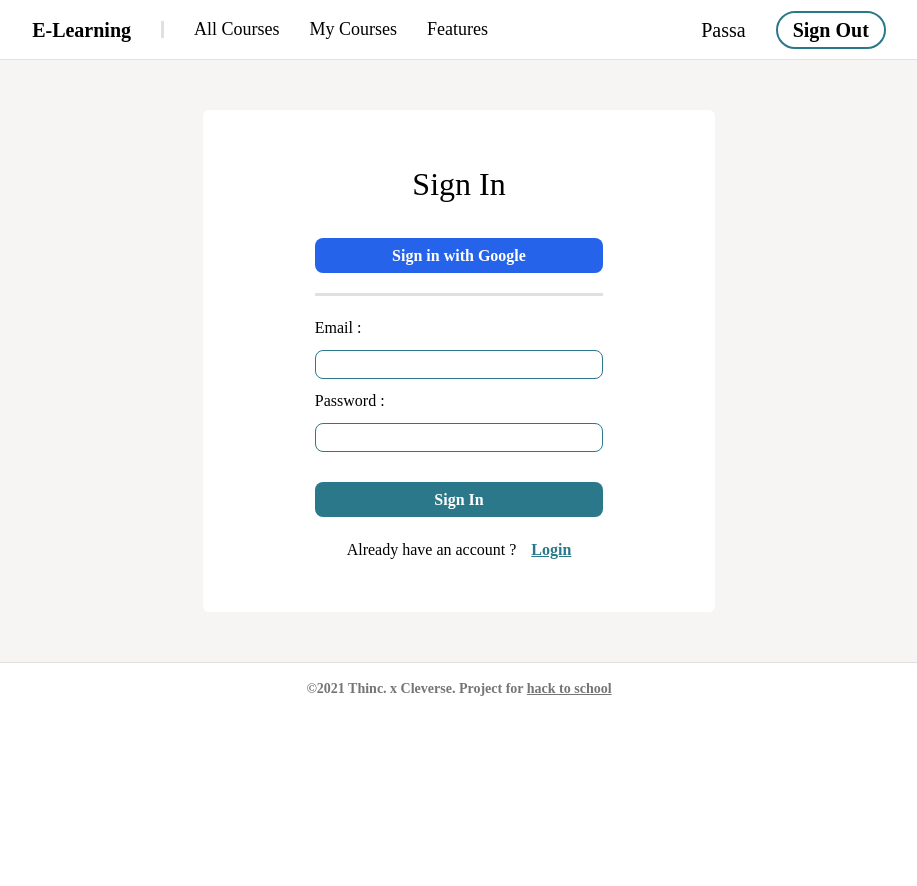
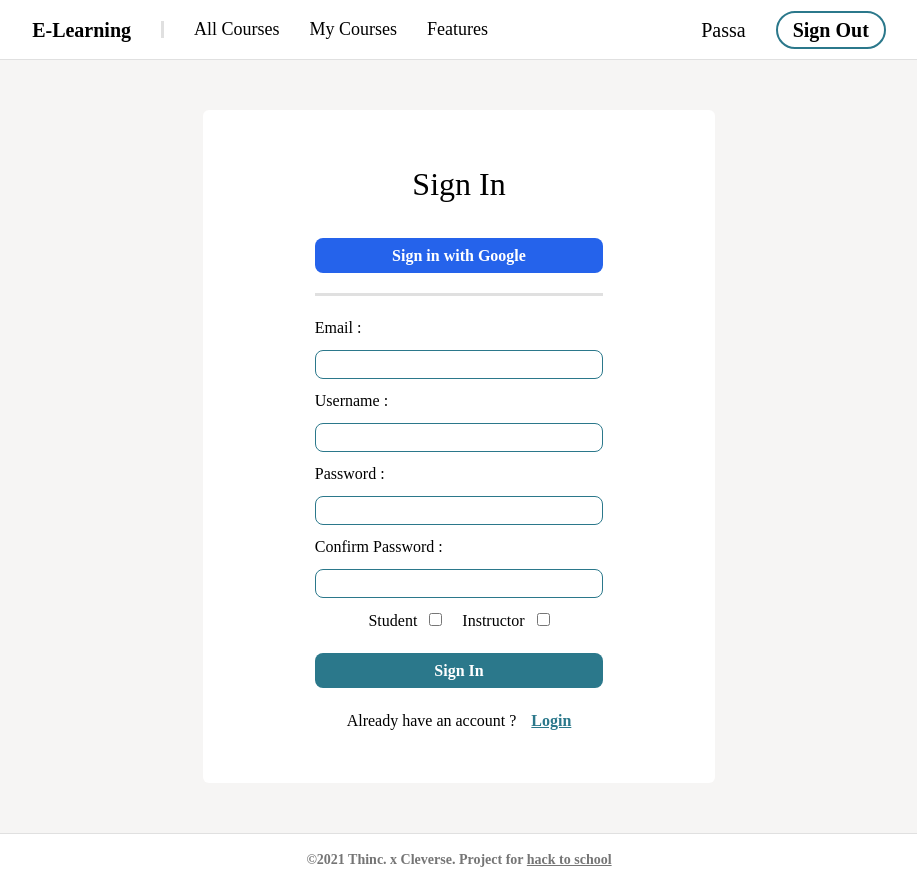
Before and after one commit to NasmeenI/E-COURSE-PLATFORM, a React (Create React App) app in the folder frontend/: page /register in a window 1280 px wide. Shown: the whole page, without its empty margins (181-1098 px from the left). Before the commit the page ends 800 px from the top, so only its background shows below. Built offline with nearby package versions, Linux system fonts and the light colour scheme.

Commit message:
edit: register page
but i still don't know how to make it unable to check both role

```diff
--- a/frontend/src/views/register/Register.js
+++ b/frontend/src/views/register/Register.js
@@ -7,7 +7,12 @@ import { toast } from "react-hot-toast";
 
 export default function Register() {
   const [email, setEmail] = useState("");
+  const [username, setUsername] = useState("");
   const [password, setPassword] = useState("");
+  const [confirmPassword, setConfirmPassword] = useState("");
+
+  const [checkStudent, setCheckStudent] = useState("");
+  const [checkInstructor, setCheckInstructor] = useState("");
 
   const {
     data: { user },
@@ -17,9 +22,14 @@ export default function Register() {
   function handleEmailChange(event) {
     setEmail(event.target.value);
   }
-
+  function handleUsernameChange(event) {
+    setUsername(event.target.value);
+  }
   function handlePasswordChange(event) {
     setPassword(event.target.value);
+  }
+  function handleConfirmPasswordChange(event) {
+    setConfirmPassword(event.target.value);
   }
 
   async function handleSubmit(event) {
@@ -51,14 +61,24 @@ export default function Register() {
 
           <div className="w-[70%] h-[3px] bg-[#E0E0E0] my-[20px]"></div>
 
+          {/* input box */}
           <div className="w-[70%] items-start flex flex-col">
             <span className="font-secondary text-[16px]">Email :</span>
-            {/* Username textbox */}
+            {/* Email textbox */}
             <input
               type="text"
               name="email"
               value={email}
               onChange={handleEmailChange}
+              className="w-full border-[1px] border-[#2B788B] rounded-lg mb-[10px] mt-[10px] px-[10px] pb-[3px] text-[16px] font-secondary"
+            />
+            <span className="font-secondary text-[16px]">Username :</span>
+            {/* Username textbox */}
+            <input
+              type="text"
+              name="username"
+              value={username}
+              onChange={handleUsernameChange}
               className="w-full border-[1px] border-[#2B788B] rounded-lg mb-[10px] mt-[10px] px-[10px] pb-[3px] text-[16px] font-secondary"
             />
             <span className="font-secondary text-[16px]">Password :</span>
@@ -68,14 +88,45 @@ export default function Register() {
               name="password"
               value={password}
               onChange={handlePasswordChange}
-              className="w-full border-[1px] border-[#2B788B] rounded-lg mb-[30px] mt-[10px] px-[10px] pb-[3px] text-[16px] font-secondary"
+              className="w-full border-[1px] border-[#2B788B] rounded-lg mb-[10px] mt-[10px] px-[10px] pb-[3px] text-[16px] font-secondary"
             />
+            <span className="font-secondary text-[16px]">
+              Confirm Password :
+            </span>
+            {/* Confirm Password textbox */}
+            <input
+              type="password"
+              name="confirmPassword"
+              value={confirmPassword}
+              onChange={handleConfirmPasswordChange}
+              className="w-full border-[1px] border-[#2B788B] rounded-lg mb-[10px] mt-[10px] px-[10px] pb-[3px] text-[16px] font-secondary"
+            />
+          </div>
+
+          {/* Role Selection */}
+          <div className="flex flex-row w-[50%] justify-around">
+            <div className="">
+              <span className="font-secondary text-[16px] mr-[12px] ${checkStudent}">
+                Student
+              </span>
+              <input
+                type="checkbox"
+              />
+
+              <span className="font-secondary text-[16px] mr-[12px] ml-[20px]">
+                Instructor
+              </span>
+              <input
+                type="checkbox"
+                onClick={() => setCheckInstructor((prev) => !prev)}
+              />
+            </div>
           </div>
 
           {/* Register button */}
           <button
             onClick={handleSubmit}
-            className="w-[70%] bg-[#2B788B] rounded-lg py-[5px]"
+            className="w-[70%] bg-[#2B788B] rounded-lg py-[5px] mt-[20px]"
           >
             <span className="text-white text-[16px] font-extrabold text-center font-secondary">
               Sign In
```
